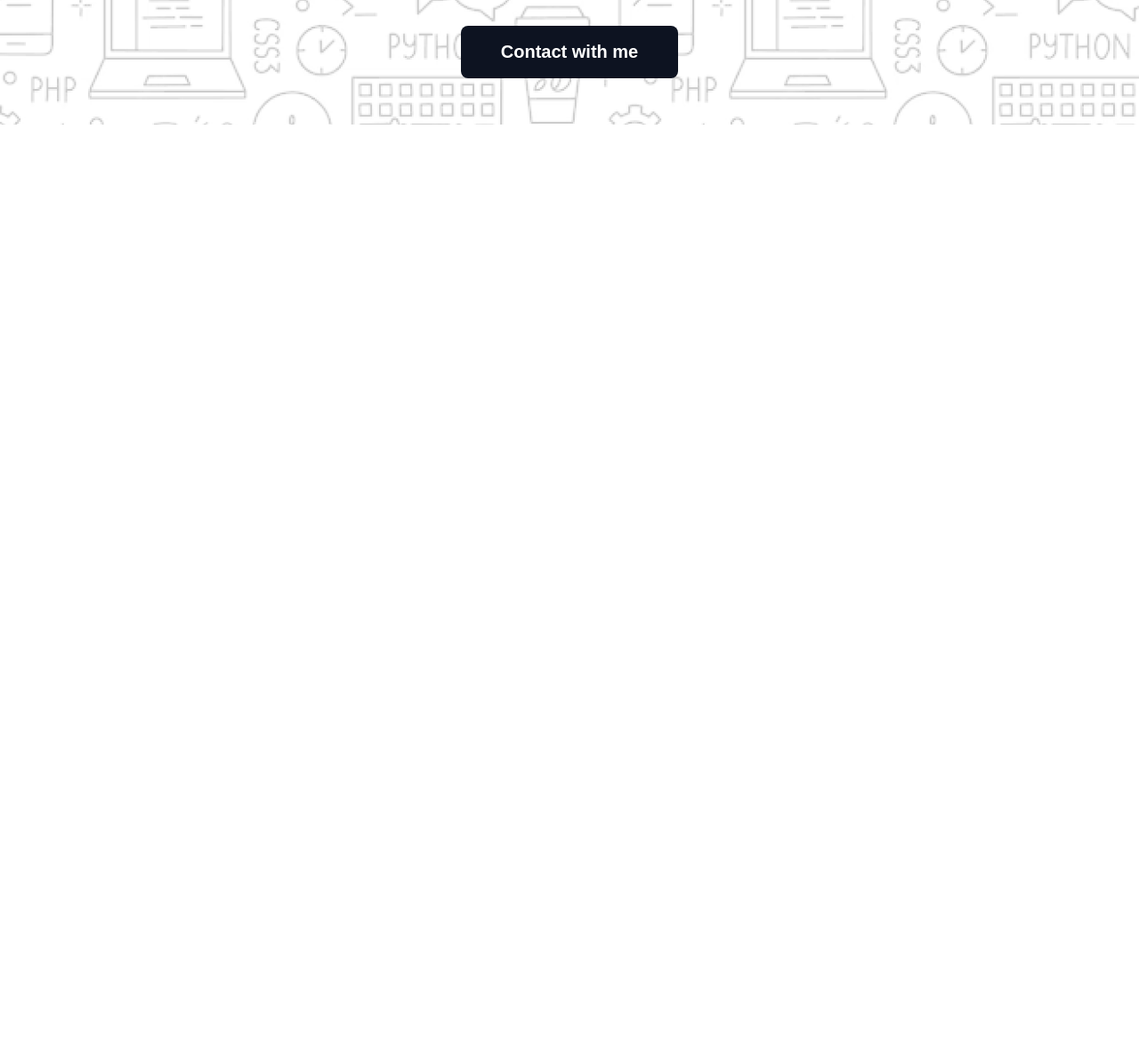
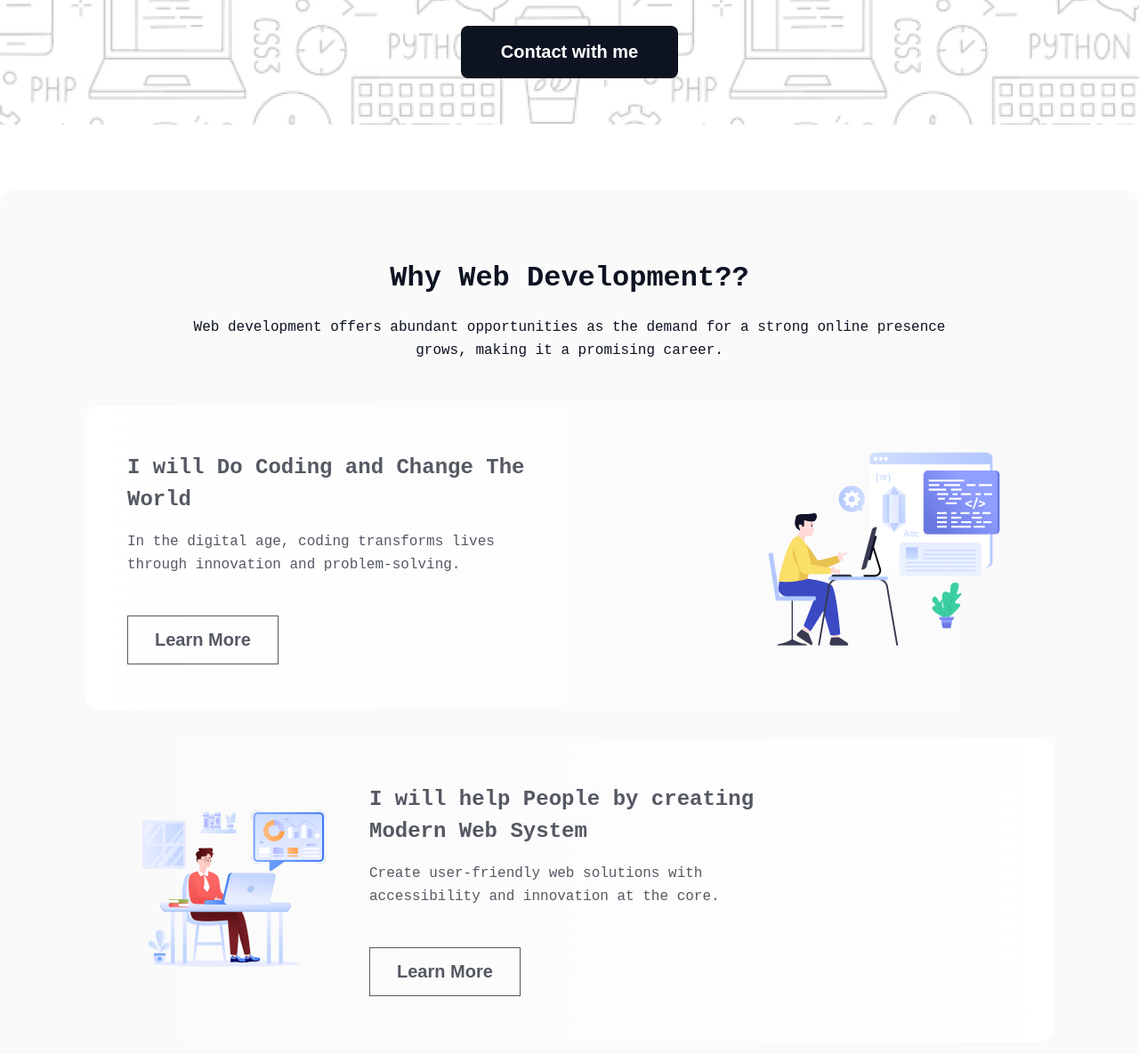
Before and after one commit to sanjitgh/assignment-one, a plain HTML site: page index.html in a window 1280 px wide. Shown: the part 627-1812 px from the top of the page at 89% size. Before the commit the page ends 800 px from the top, so only its background shows below. Drawn offline with Linux system fonts and the light colour scheme; a web font is replaced by a local one.

Commit message:
dev section

```diff
--- a/css/style.css
+++ b/css/style.css
@@ -1,25 +1,46 @@
-*{
+* {
     margin: 0;
     padding: 0;
 }
-body,h1,h2,h3,h4,h5,h6,p,li,a,span{
+
+body,
+h1,
+h2,
+h3,
+h4,
+h5,
+h6,
+p,
+li,
+a,
+span {
     font-family: "Azeret Mono", monospace;
     margin: 0;
     padding: 0;
 }
-h1,h2,h3,h4,h5,h6,p{
+
+h1,
+h2,
+h3,
+h4,
+h5,
+h6,
+p {
     color: #0D1321;
 }
-p{
+
+p {
     font-size: 16px;
     line-height: 26px;
 }
-.container{
+
+.container {
     max-width: 1140px;
     margin: 0 auto;
 }
-    /* header style */
-.header_area_wrapper{
+
+/* header style */
+.header_area_wrapper {
     width: 1440px;
     margin: 0 auto;
     display: flex;
@@ -28,12 +49,12 @@ p{
     padding: 30px 0;
 }
 
-.header_left_item h1{
+.header_left_item h1 {
     font-weight: 800;
     font-size: 28px;
 }
 
-.btn_download{
+.btn_download {
     border: 1px solid #0D1321;
     border-radius: 8px;
     background: transparent;
@@ -43,7 +64,7 @@ p{
     cursor: pointer;
 }
 
-.banner_section{
+.banner_section {
     background: url(../images/Hero-bg.png);
     background-repeat: no-repeat;
     background-position: center;
@@ -51,7 +72,7 @@ p{
     min-height: 652px;
 }
 
-.banner_content{
+.banner_content {
     text-align: center;
     max-width: 998px;
     margin: 0 auto;
@@ -60,22 +81,23 @@ p{
     align-items: center;
 }
 
-.banner_content img{
+.banner_content img {
     width: 240px;
     margin-bottom: 32px;
 }
 
-.banner_content h1{
+.banner_content h1 {
     font-size: 48px;
     font-weight: 800;
     margin-bottom: 24px;
 }
-.banner_content p{
+
+.banner_content p {
     width: 852px;
     margin: 0 auto 32px;
 }
 
-.btn_contact button{
+.btn_contact button {
     font-size: 20px;
     font-weight: 600;
     background-color: #0D1321;
@@ -86,3 +108,86 @@ p{
     padding: 18px 45px;
     cursor: pointer;
 }
+
+/* web dev style */
+.web_dev {
+    margin-top: 74px;
+    margin-bottom: ;
+}
+
+.web_dev_bg {
+    background-color: rgba(13, 19, 33, 0.02);
+    border-radius: 16px;
+    padding: 80px 95px;
+}
+
+.web_dev_header {
+    text-align: center;
+    max-width: 850px;
+    margin: 0 auto;
+}
+
+.web_dev_header h1 {
+    font-size: 32px;
+    font-weight: 800;
+    margin-bottom: 24px;
+}
+
+.web_dev_header p {
+    margin-bottom: 50px;
+}
+
+.dev_item_style {
+    display: flex;
+    justify-content: space-between;
+    align-items: center;
+    padding: 48px;
+    border-radius: 16px;
+}
+.dev_item_content{
+    width: 477px;
+}
+
+.dev_item_style h2 {
+    color: rgba(13, 19, 33, 0.7);
+    font-size: 24px;
+    font-weight: 700;
+    margin-bottom: 16px;
+    line-height: 36px;
+}
+
+.dev_item_style p{
+    color: #555963;
+}
+.dev_item1 {
+
+    background: linear-gradient(to right, white, transparent);
+    margin-bottom: 32px;
+}
+
+.dev_item2 {
+    background: linear-gradient(to left, white, transparent);
+    margin-bottom: 32px;
+    display: flex;
+    justify-content: start;
+    gap: 32px;
+}
+.dev_item3 {
+    background: linear-gradient(to right, white, transparent);
+}
+.dev_left_item{
+
+}
+.dev_right_item{
+
+}
+.btn_learn {
+    font-size: 20px;
+    font-weight: 600;
+    border: 1px solid #555963;
+    background-color: transparent;
+    padding: 15px 30px;
+    color: rgba(13, 19, 33, 0.7);
+    text-transform: capitalize;
+    margin-top: 44px;
+}
--- a/index.html
+++ b/index.html
@@ -3,7 +3,7 @@
 <head>
     <meta charset="UTF-8">
     <meta name="viewport" content="width=device-width, initial-scale=1.0">
-    <title>First assignment</title>
+    <title>Web Development</title>
     <link rel="preconnect" href="https://fonts.googleapis.com">
     <link rel="preconnect" href="https://fonts.gstatic.com" crossorigin>
     <link href="https://fonts.googleapis.com/css2?family=Azeret+Mono:ital,wght@0,100..900;1,100..900&display=swap" rel="stylesheet">
@@ -31,5 +31,48 @@
             </div>
         </div>
     </header>
+
+    <main>
+        <section class="web_dev">
+            <div class="container web_dev_bg">
+                <div class="web_dev_header">
+                    <h1>Why Web Development??</h1>
+                    <p>Web development offers abundant opportunities as the demand for a strong online presence grows, making it a promising career.</p>
+                </div>
+
+                <div class="dev_item1 dev_item_style">
+                    <div class="dev_item_content">
+                        <h2>I will Do Coding and Change The World</h2>
+                        <p>In the digital age, coding transforms lives through innovation and problem-solving.</p>
+                        <button class="btn_learn">learn more</button>
+                    </div>
+                    <div class="dev_right_item">
+                        <img src="images/Layer_1.png" alt="">
+                    </div>
+                </div>
+
+                <div class="dev_item2 dev_item_style">
+                    <div class="dev_right_item">
+                        <img src="images/Group 3.png" alt="">
+                    </div>
+                    <div class="dev_item_content">
+                        <h2>I will help People by creating Modern Web System</h2>
+                        <p>Create user-friendly web solutions with accessibility and innovation at the core.</p>
+                        <button class="btn_learn">learn more</button>
+                    </div>
+                </div>
+                <div class="dev_item3 dev_item_style">
+                    <div class="dev_item_content">
+                        <h2>I aim to assist people by developing advanced web systems.</h2>
+                        <p>I develop sophisticated web systems to efficiently meet diverse human needs.</p>
+                        <button class="btn_learn">learn more</button>
+                    </div>
+                    <div class="dev_right_item">
+                        <img src="images/Group 4.png" alt="">
+                    </div>
+                </div>
+            </div>
+        </section>
+    </main>
 </body>
 </html>
```
